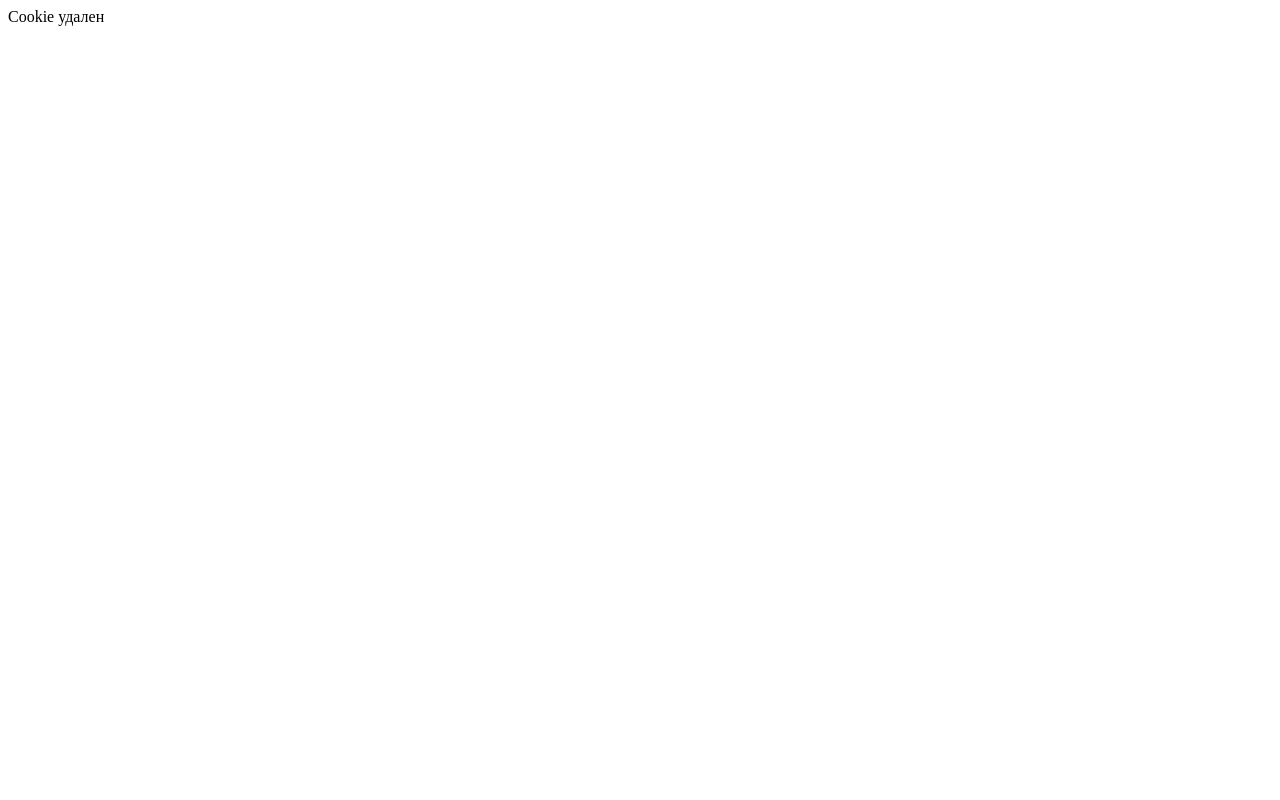
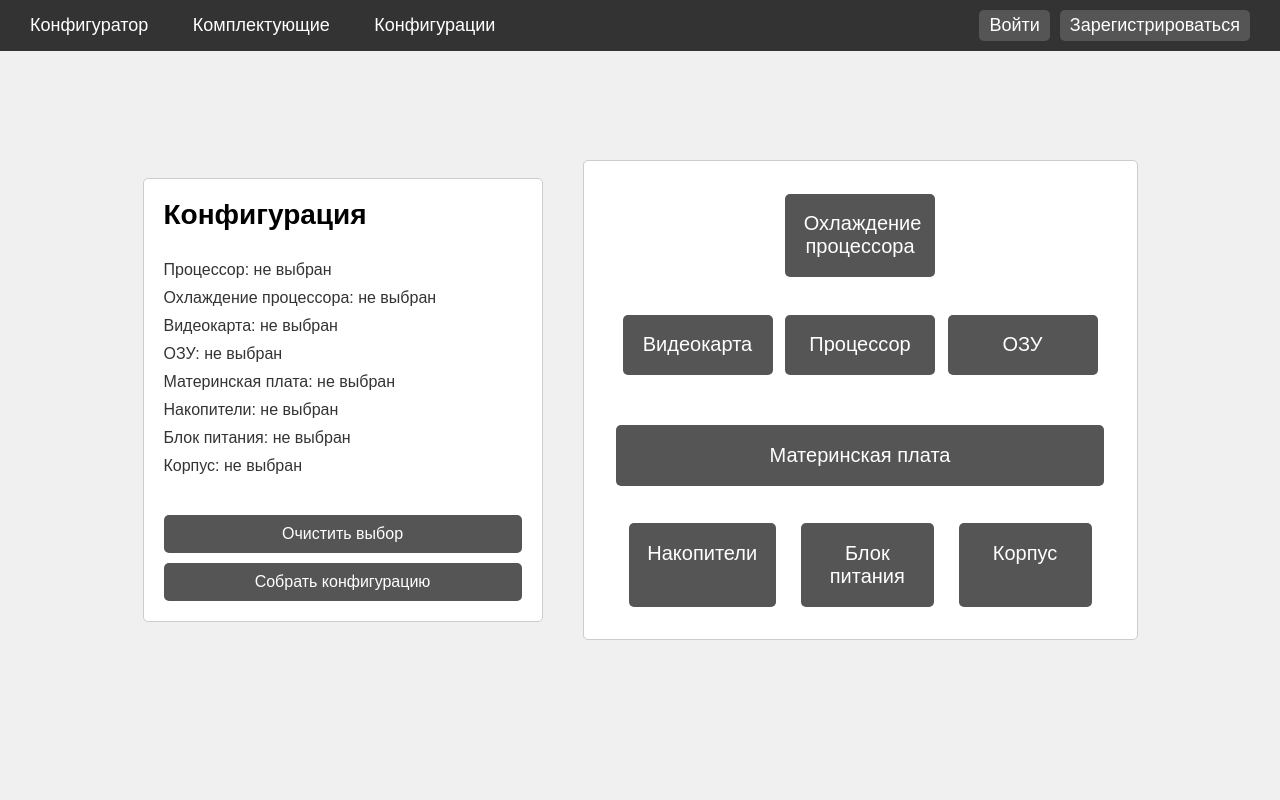
Before and after one commit to Yuri4ek/WebsiteFlask, a Flask app: page /delete_cookies in a window 1280 px wide. Before the commit the page is almost empty. Run offline with Flask 3, Linux system fonts and the light colour scheme.

Commit message:
добавил очистку cookie для пользователя

```diff
--- a/cookie_functions.py
+++ b/cookie_functions.py
@@ -2,34 +2,35 @@ from flask import make_response, request, render_template
 import json
 from data.db_imports import *
 
+# данные для конфигурации
+configuration_data = {'computer_cases': 'не выбран',
+                      'cooling_systems': 'не выбран',
+                      'memory_types': 'не выбран',
+                      'motherboards': 'не выбран',
+                      'power_supplies': 'не выбран',
+                      'processors': 'не выбран',
+                      'ram_modules': 'не выбран',
+                      'sockets': 'не выбран',
+                      'storage_devices': 'не выбран',
+                      'videocards': 'не выбран'}
+# данные для фильтров
+filter_data = {'socket': None,
+               'memory_type': None,
+               'm2_support': None,
+               'processor_tdp': None,
+               'videocard_tdp': None}
+
 
 # Установка cookie с JSON
 def set_cookies():
-    # данные для конфигурации
-    configuration_data = {'computer_cases': 'не выбран',
-                          'cooling_systems': 'не выбран',
-                          'memory_types': 'не выбран',
-                          'motherboards': 'не выбран',
-                          'power_supplies': 'не выбран',
-                          'processors': 'не выбран',
-                          'ram_modules': 'не выбран',
-                          'sockets': 'не выбран',
-                          'storage_devices': 'не выбран',
-                          'videocards': 'не выбран'}
-
-    # данные для фильтров
-    filter_data = {'socket': None,
-                   'memory_type': None,
-                   'm2_support': None,
-                   'processor_tdp': None,
-                   'videocard_tdp': None}
-
     # Преобразуем JSON в строку
     json_configuration_data = json.dumps(configuration_data)
     json_filter_data = json.dumps(filter_data)
 
-    resp = make_response(render_template('main.html', selected_component=configuration_data))
-    resp.set_cookie('configuration_data', json_configuration_data, max_age=60 * 60)
+    resp = make_response(
+        render_template('main.html', selected_component=configuration_data))
+    resp.set_cookie('configuration_data', json_configuration_data,
+                    max_age=60 * 60)
     resp.set_cookie('filter_data', json_filter_data, max_age=60 * 60)
     return resp
 
@@ -93,6 +94,7 @@ def update_cookies(component_type, component_name):
     updated_filter_json = json.dumps(filter_data)
     resp = make_response(render_template('main.html',
                                          selected_component=configuration_data))
-    resp.set_cookie('configuration_data', updated_configuration_json, max_age=60 * 60)
+    resp.set_cookie('configuration_data', updated_configuration_json,
+                    max_age=60 * 60)
     resp.set_cookie('filter_data', updated_filter_json, max_age=60 * 60)
     return resp
--- a/main.py
+++ b/main.py
@@ -346,7 +346,8 @@ def registration():
 
 @app.get("/delete_cookies")
 def delete_cookies():
-    resp = make_response("Cookie удален")
+    resp = make_response(render_template('main.html',
+                                         selected_component=configuration_data))
     resp.delete_cookie('configuration_data')
     resp.delete_cookie('filter_data')
     return resp
--- a/static/css/main_style.css
+++ b/static/css/main_style.css
@@ -116,3 +116,19 @@
 .build-button:hover {
     background-color: #666;
 }
+
+.delete-button {
+    background-color: #555;
+    color: white;
+    padding: 10px;
+    text-align: center;
+    border-radius: 5px;
+    cursor: pointer;
+    font-size: 16px;
+    text-decoration: none;
+    display: block;
+    margin-bottom: 10px;
+}
+.delete-button:hover {
+    background-color: #666;
+}
--- a/templates/main.html
+++ b/templates/main.html
@@ -18,6 +18,7 @@
             <p>Блок питания: {{ selected_component['power_supplies'] }} </p>
             <p>Корпус: {{ selected_component['computer_cases'] }} </p>
         </div>
+        <a href="/delete_cookies" class="delete-button">Очистить выбор</a>
         <a href="/purchase" class="build-button">Собрать конфигурацию</a>
     </div>
 
```
